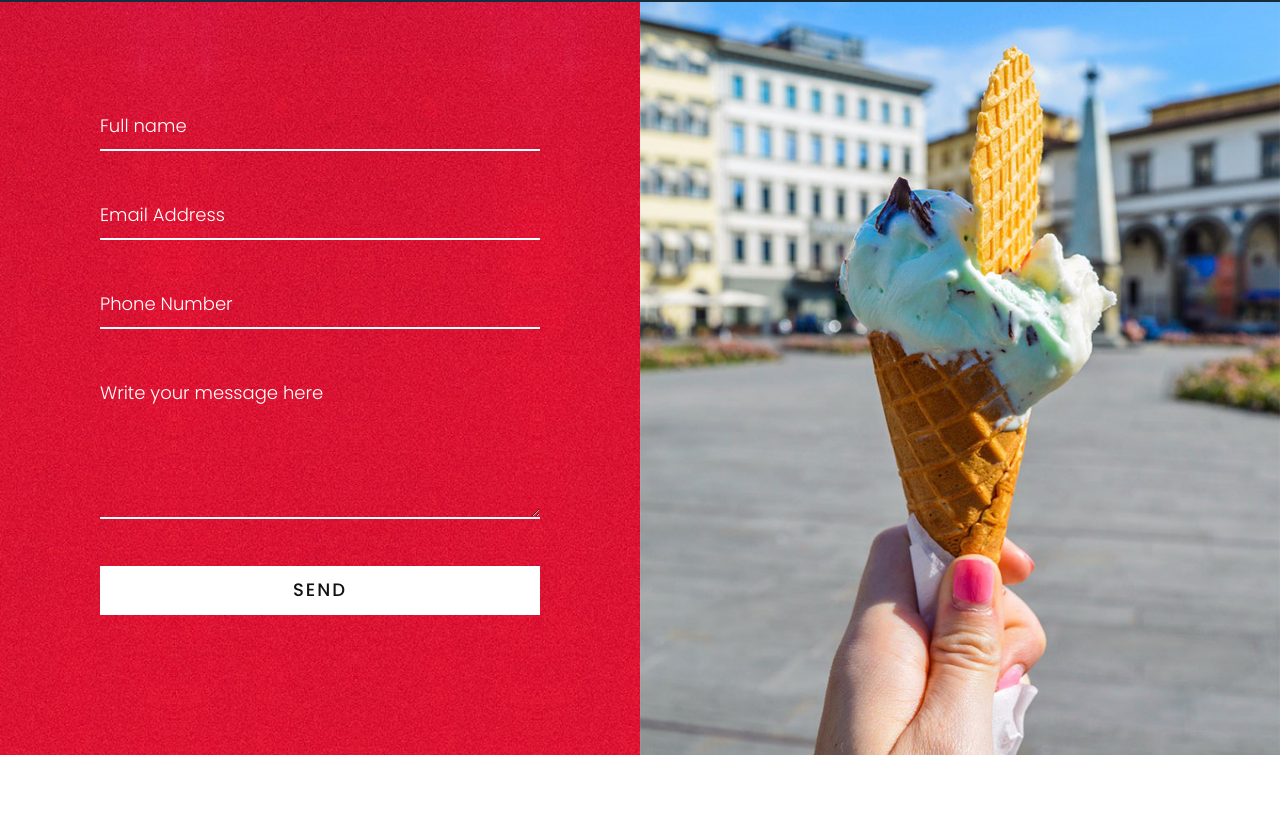
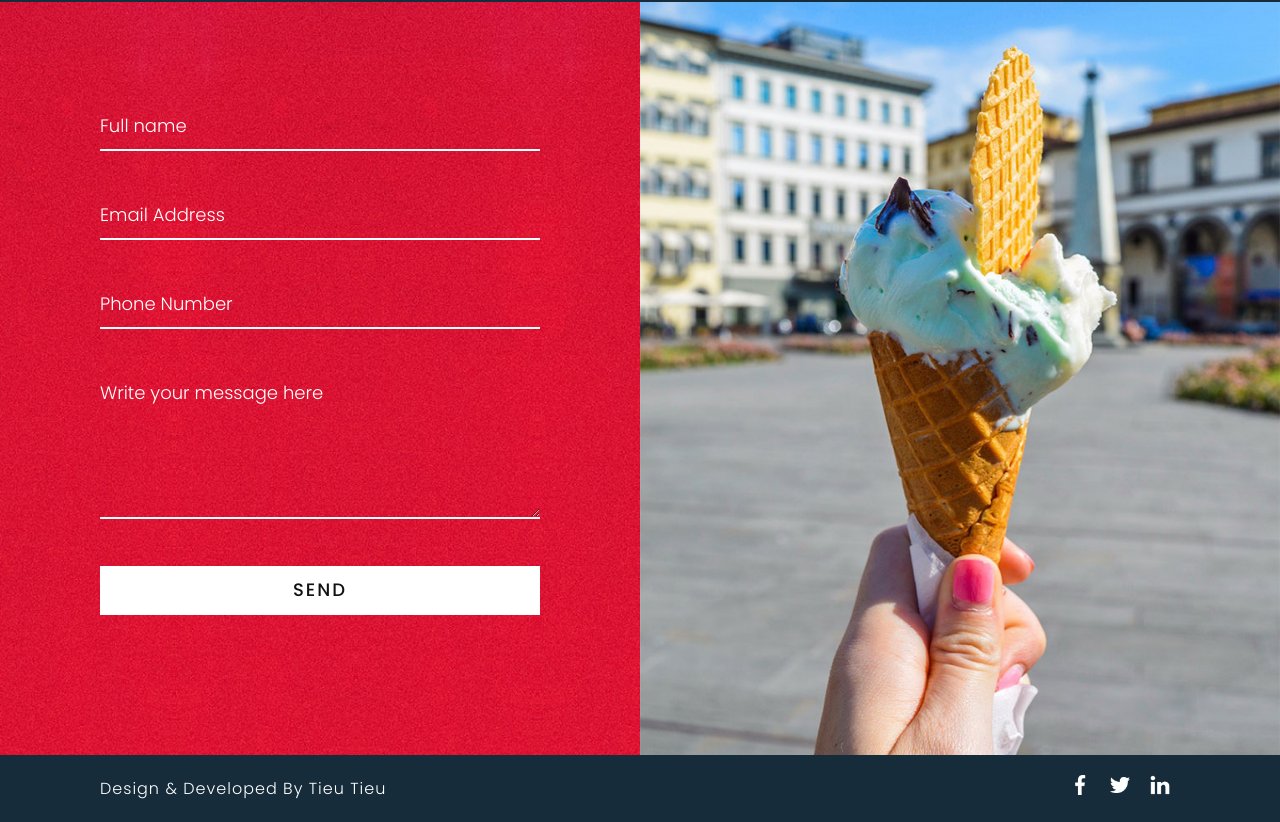
Before and after one commit to khanhvi/tieutieu-responsive-web-design, a plain HTML site: page index.html in a window 1280 px wide. Shown: the part 3930-4752 px from the top of the page. Before the commit the page ends 4685 px from the top, so only its background shows below. Drawn offline with Linux system fonts and the light colour scheme.

Commit message:
add footer

```diff
--- a/index.html
+++ b/index.html
@@ -142,6 +142,16 @@
         <div class="imgBx-contact"></div>
     </section>
 
+    <!-- footer -->
+    <section class="footer">
+        <p class="text">Design & Developed By Tieu Tieu</p>
+        <ul>
+            <li><a href="#"><img src="images/facebook.png" /></a></li>
+            <li><a href="#"><img src="images/twitter.png" /></a></li>
+            <li><a href="#"><img src="images/linkedin.png" /></a></li>
+        </ul>
+    </section>
+
 
 
 </body>
--- a/style.css
+++ b/style.css
@@ -288,6 +288,8 @@
     color: #3f8ffc;
 }
 
+/* CSS Contact */
+
 .contact {
     padding: 100px;
     background-color: #162c3b;
@@ -355,3 +357,33 @@
     letter-spacing: 2px;
     text-transform: uppercase;
 }
+
+/* CSS Footer */
+.footer {
+    background-color: #162c3b;
+    padding: 20px 100px;
+    display: flex;
+    justify-content: space-between;
+    align-items: center;
+}
+
+.footer ul {
+    display: flex;
+    justify-content: center;
+    align-items: center;
+}
+
+.footer ul li {
+    list-style: none;
+}
+
+.footer ul li a {
+    text-decoration: none;
+    display: inline-block;
+    margin: 0 10px;
+}
+
+.footer ul li a img {
+    filter: invert(1);
+    max-width: 20px;
+}
```
